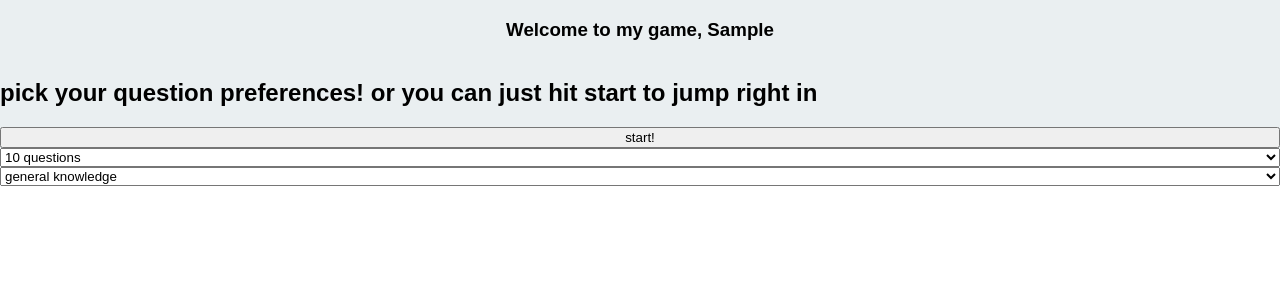
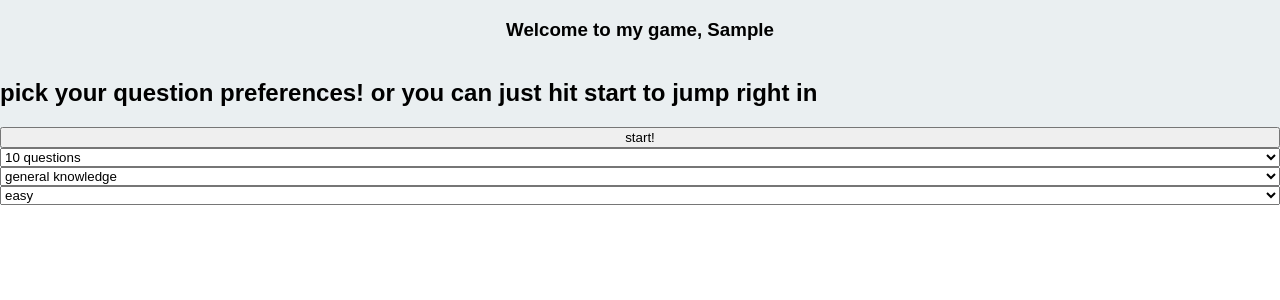
Before and after one commit to adrian-guzman-301/techtonica-assignments, a React (Create React App) app in the folder week8Game/client/: page / in a window 1280 px wide. Both pictures are taken after typing "Sample" into the empty fields and a click on the button "Send". Shown: the top 300 px of the page. Built offline with nearby package versions, Linux system fonts and the light colour scheme.

Commit message:
add difficulty

```diff
--- a/week8Game/client/src/components/GameSetup.js
+++ b/week8Game/client/src/components/GameSetup.js
@@ -16,7 +16,11 @@ const GameSetup = (props) => {
         <option value={24}>politics</option>
         <option value={15}>video games</option>
       </select>
-
+      <select value={props.difficulty} onChange={(event) => props.setDifficulty(event.target.value)}>
+        <option value={1}>easy</option>
+        <option value={2}>medium</option>
+        <option value={3}>hard</option>
+      </select>
     </>
   )
 }
```
